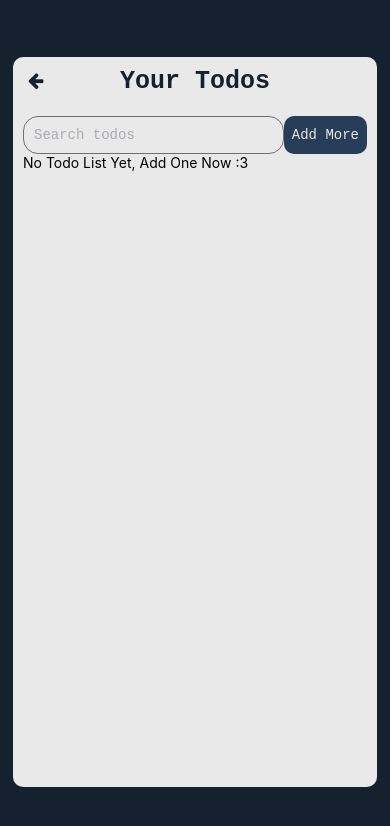
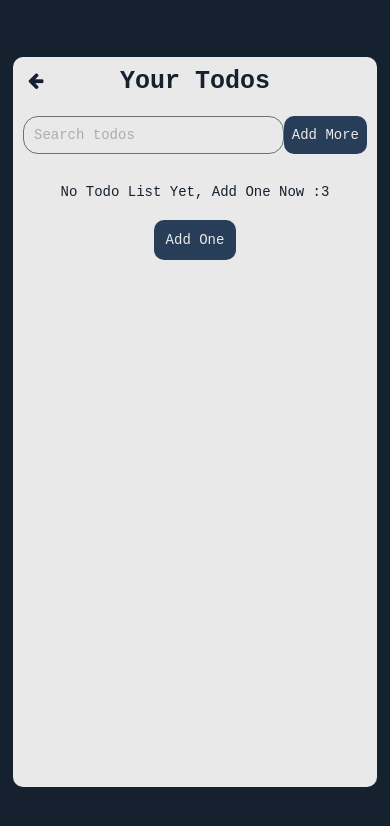
Before and after one commit to LinThitHtwe/All_In_One_APP, a React Native app: screen /AllToDosList in a window 390 px wide. Shown: the top 826 px of the page. Built offline with nearby package versions, Linux system fonts and the light colour scheme.

Commit message:
[add] add todo search method

```diff
--- a/package.json
+++ b/package.json
@@ -12,6 +12,7 @@
   "dependencies": {
     "@hookform/resolvers": "^3.3.2",
     "@react-native-async-storage/async-storage": "^1.21.0",
+    "@react-native-community/checkbox": "^0.5.16",
     "@react-native-community/datetimepicker": "^7.6.2",
     "@react-native-picker/picker": "^2.6.1",
     "@react-navigation/native": "^6.1.9",
@@ -21,10 +22,12 @@
     "react": "18.2.0",
     "react-hook-form": "^7.49.2",
     "react-native": "0.73.1",
+    "react-native-push-notification": "^8.1.1",
     "react-native-safe-area-context": "^4.8.1",
     "react-native-screens": "^3.29.0",
     "react-native-vector-icons": "^10.0.3",
     "react-query": "^3.39.3",
+    "uuid": "^9.0.1",
     "zod": "^3.22.4"
   },
   "devDependencies": {
@@ -38,6 +41,7 @@
     "@types/react": "^18.2.6",
     "@types/react-native-vector-icons": "^6.4.18",
     "@types/react-test-renderer": "^18.0.0",
+    "@types/uuid": "^9.0.7",
     "babel-jest": "^29.6.3",
     "eslint": "^8.19.0",
     "jest": "^29.6.3",
--- /dev/null
+++ b/src/hooks/useTodos.ts
@@ -0,0 +1,20 @@
+import {zodResolver} from '@hookform/resolvers/zod';
+import {useForm} from 'react-hook-form';
+import {z} from 'zod';
+
+const schema = z.object({
+  title: z
+    .string({required_error: 'Amount Cannot be Blank'})
+    .min(3, 'Todo Title must be more than 3 words'),
+
+  description: z.string().optional(),
+});
+export type ToDoFormField = z.infer<typeof schema>;
+
+export const useTodos = () => {
+  const {control, handleSubmit} = useForm<ToDoFormField>({
+    resolver: zodResolver(schema),
+  });
+
+  return {control, handleSubmit};
+};
--- a/src/screens/AllToDosListScreen.tsx
+++ b/src/screens/AllToDosListScreen.tsx
@@ -1,21 +1,24 @@
 import {
   FlatList,
+  Pressable,
   StyleSheet,
   Text,
   TextInput,
   ToastAndroid,
   TouchableOpacity,
+  Vibration,
   View,
 } from 'react-native';
+import CheckBox from '@react-native-community/checkbox';
 import React, {useEffect, useState} from 'react';
 import {RootStackScreenProps} from '../navigations/types';
 import Icon from 'react-native-vector-icons/FontAwesome';
 import AsyncStorage from '@react-native-async-storage/async-storage';
-import {string} from 'zod';
 
 interface Props extends RootStackScreenProps<'AllToDosList'> {}
 type TodoItem = {
   item: {
+    id: string;
     title: string;
     description: string | null;
     selectedDate: string | null;
@@ -24,6 +27,7 @@ type TodoItem = {
 };
 
 type ToDoList = {
+  id: string;
   title: string;
   description: string | null;
   selectedDate: string | null;
@@ -31,30 +35,59 @@ type ToDoList = {
 };
 const AllToDosListScreen = ({navigation}: Props) => {
   const [todos, setTodos] = useState<ToDoList[] | null>(null);
+  const [searchQuery, setSearchQuery] = useState<string>('');
+
+  const [isDeleteEnable, setIsDeleteEnable] = useState<boolean>(false);
   const renderItem = ({item}: TodoItem) => {
     let truncatedTitle = item.title;
     if (item.title.length > 25) {
       truncatedTitle = item.title.substring(0, 18) + '...';
     }
     return (
-      <View
+      <Pressable
+        onLongPress={() => {
+          Vibration.vibrate();
+          setIsDeleteEnable(true);
+        }}
         style={{
           flex: 1,
           padding: 10,
           height: 60,
           borderWidth: 1,
           borderColor: '#ccc',
-
+          flexDirection: 'row',
+          justifyContent: 'space-between',
           margin: 2,
           borderRadius: 10,
           backgroundColor: '#15212F',
+          alignItems: 'center',
         }}>
-        <Text style={{fontSize: 20, fontFamily: 'monospace'}}>
+        <Text style={{fontSize: 20, fontFamily: 'monospace', color: '#e9e9e9'}}>
           {truncatedTitle}
         </Text>
-      </View>
+        {!isDeleteEnable && (
+          <TouchableOpacity style={{marginRight: 5}}>
+            <Icon
+              style={{
+                color: '#e9e9e9',
+                fontSize: 18,
+                fontWeight: '600',
+              }}
+              name="edit"></Icon>
+          </TouchableOpacity>
+        )}
+        {isDeleteEnable && (
+          <CheckBox
+            style={{borderRadius: 10}}
+            disabled={false}
+            value={isDeleteEnable}
+            onValueChange={() => setIsDeleteEnable(!isDeleteEnable)}
+          />
+        )}
+      </Pressable>
     );
   };
+  // const storedTodos: string | null = AsyncStorage.getItem('todos');
   useEffect(() => {
     const getAsyncStorageData = async () => {
       try {
@@ -64,8 +97,13 @@ const AllToDosListScreen = ({navigation}: Props) => {
         // ToastAndroid.show(`Something Went Wrong`, ToastAndroid.LONG);
       }
     };
+    // console.log('hi');
     getAsyncStorageData();
   }, []);
+
+  const filteredTodos = todos?.filter(todo =>
+    todo.title.toLowerCase().includes(searchQuery.toLowerCase()),
+  );
 
   return (
     <View
@@ -94,7 +132,9 @@ const AllToDosListScreen = ({navigation}: Props) => {
             width: 50,
             height: 40,
           }}
-          onPress={() => navigation.goBack()}>
+          onPress={() => {
+            navigation.goBack();
+          }}>
           <Icon
             style={{
               color: '#15212F',
@@ -131,6 +171,7 @@ const AllToDosListScreen = ({navigation}: Props) => {
             }}
             placeholder="Search todos"
             placeholderTextColor={'rgba(21, 33, 47,0.3)'}
+            onChangeText={text => setSearchQuery(text)}
           />
           <TouchableOpacity
             onPress={() => navigation.navigate('ToDoForm')}
@@ -152,11 +193,46 @@ const AllToDosListScreen = ({navigation}: Props) => {
           </TouchableOpacity>
         </View>
         {!todos || todos.length === 0 ? (
-          <Text>No Todo List Yet, Add One Now :3</Text>
+          <>
+            <Text
+              style={{
+                fontFamily: 'monospace',
+                color: '#15212F',
+                marginTop: 30,
+                textAlign: 'center',
+              }}>
+              No Todo List Yet, Add One Now :3
+            </Text>
+            <View
+              style={{
+                flexDirection: 'row',
+                justifyContent: 'center',
+                marginTop: 20,
+              }}>
+              <TouchableOpacity
+                onPress={() => navigation.navigate('ToDoForm')}
+                style={{
+                  backgroundColor: '#283e58',
+                  justifyContent: 'center',
+                  padding: 12,
+                  borderRadius: 10,
+                }}>
+                <Text
+                  style={{
+                    textAlign: 'center',
+                    fontSize: 14,
+                    color: '#e9e9e9',
+                    fontFamily: 'monospace',
+                  }}>
+                  Add One
+                </Text>
+              </TouchableOpacity>
+            </View>
+          </>
         ) : (
           <FlatList
             style={{marginTop: 20}}
-            data={todos}
+            data={filteredTodos}
             renderItem={renderItem}
             keyExtractor={(item, index) => index.toString()}
           />
--- a/src/screens/ToDoFromScreen.tsx
+++ b/src/screens/ToDoFromScreen.tsx
@@ -17,27 +17,18 @@ import ToDoInput from '../components/ToDoInput';
 import {SubmitHandler, useForm} from 'react-hook-form';
 import DateTimePicker from '@react-native-community/datetimepicker';
 import AsyncStorage from '@react-native-async-storage/async-storage';
-
+import {useTodos} from '../hooks/useTodos';
+import {ToDoFormField} from '../hooks/useTodos';
+import {v4 as uuidv4} from 'uuid';
 interface Props extends RootStackScreenProps<'ToDoForm'> {}
 
-const schema = z.object({
-  title: z
-    .string({required_error: 'Amount Cannot be Blank'})
-    .min(3, 'Todo Title must be more than 3 words'),
-
-  description: z.string().optional(),
-});
-type FormField = z.infer<typeof schema>;
 const ToDoFromScreen = ({navigation}: Props) => {
   const [isDatePickerOpen, setIsDatePickerOpen] = useState(false);
   const [selectedDate, setSelectedDate] = useState<null | Date>(null);
   const [selectedTime, setSelectedTime] = useState<null | Date>(null);
   const [isTimePickerOpen, setIsTimePickerOpen] = useState(false);
 
-  const {control, formState, handleSubmit} = useForm<FormField>({
-    resolver: zodResolver(schema),
-  });
-  const {errors} = formState;
+  const {control, handleSubmit} = useTodos();
   const [isReminderSwitchEnabled, isSetReminderSwitchEnabled] = useState(false);
   const toggleSwitch = () => {
     setSelectedDate(null);
@@ -52,7 +43,7 @@ const ToDoFromScreen = ({navigation}: Props) => {
     );
   };
 
-  const onSubmit: SubmitHandler<FormField> = async data => {
+  const onSubmit: SubmitHandler<ToDoFormField> = async data => {
     if (
       isReminderSwitchEnabled &&
       (selectedDate === null || selectedTime === null)
@@ -64,16 +55,23 @@ const ToDoFromScreen = ({navigation}: Props) => {
       );
       return;
     }
-    const todoData = {...data, selectedDate, selectedTime};
+    // const id = uuidv4();
+    // console.log(id);
+    const todoData = {
+      ...data,
+      id: Date.now().toString(),
+      selectedDate,
+      selectedTime,
+    };
     try {
       const storedTodos = await AsyncStorage.getItem('todos');
       if (storedTodos !== null) {
         const parsedData = JSON.parse(storedTodos);
-        console.log(parsedData);
         const updatedData = [...parsedData, todoData];
         try {
           await AsyncStorage.setItem('todos', JSON.stringify(updatedData));
           showToast(false);
+          setSelectedDate(null), setSelectedTime(null);
         } catch (error) {
           showToast(true);
         }
@@ -81,6 +79,8 @@ const ToDoFromScreen = ({navigation}: Props) => {
       }
       try {
         await AsyncStorage.setItem('todos', JSON.stringify([todoData]));
+        showToast(false);
+        setSelectedDate(null), setSelectedTime(null);
       } catch (error) {
         showToast(true);
       }
@@ -115,7 +115,7 @@ const ToDoFromScreen = ({navigation}: Props) => {
             width: 50,
             height: 40,
           }}
-          onPress={() => navigation.goBack()}>
+          onPress={() => navigation.navigate('AllToDosList')}>
           <Icon
             style={{
               color: '#15212F',
```
Also changed, not shown: src/screens/HomeScreen.tsx (+12 -0 lines), 2 other files (tests, documents, lock files or other folders).
